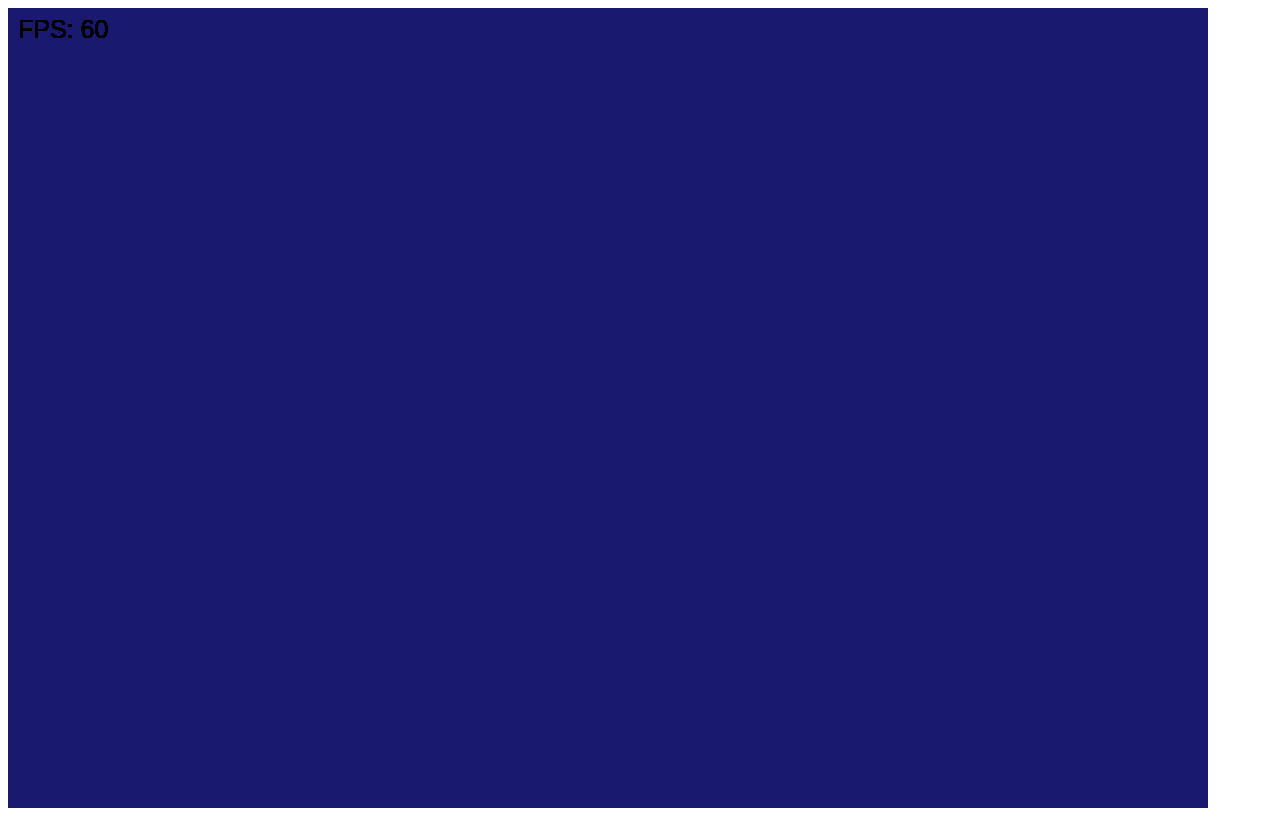
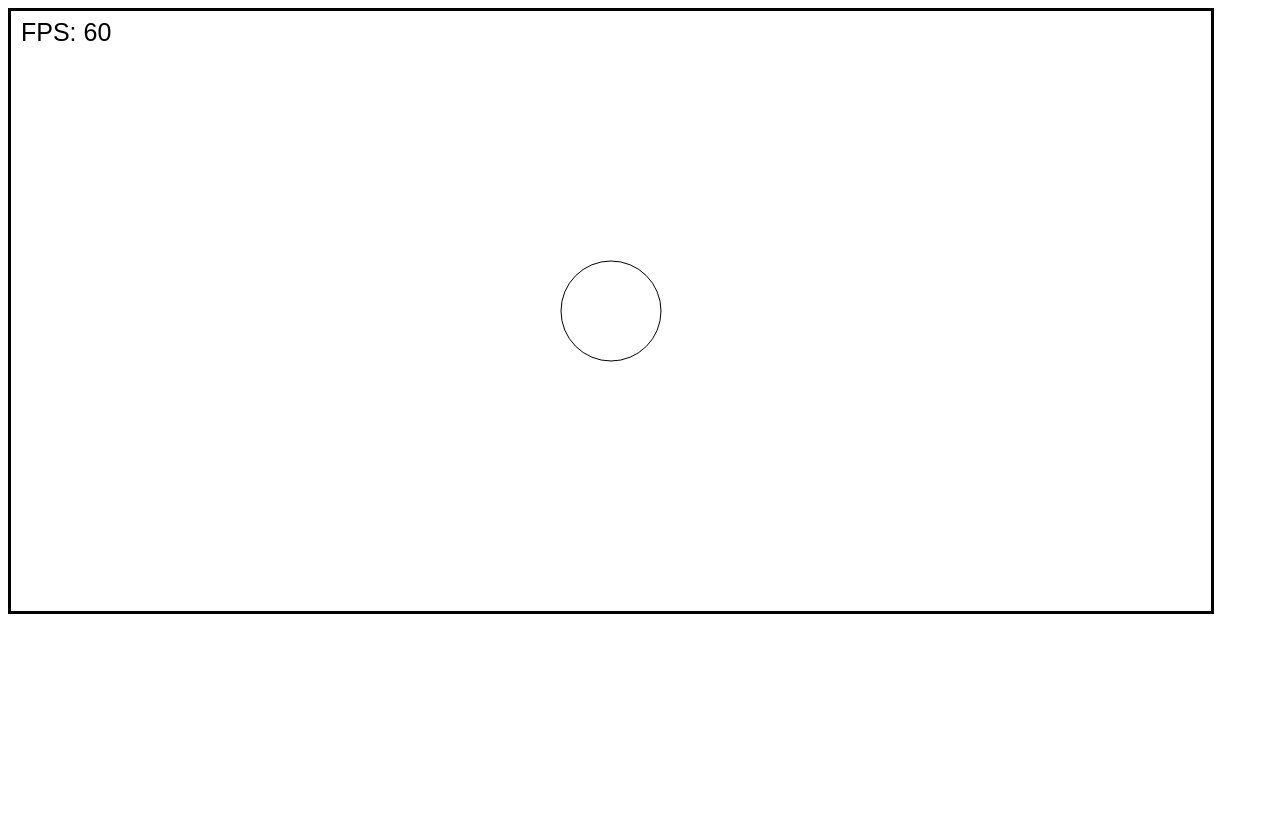
Before and after one commit to LucaCoduriV/physicsEngine, a plain HTML site: page index.html in a window 1280 px wide. Drawn offline with Linux system fonts and the light colour scheme.

Commit message:
Création de l'objet circle

```diff
--- a/game.js
+++ b/game.js
@@ -8,11 +8,16 @@
 //todo adapter la vitesse en fonction de la taille du canevas
 
 class Game{
+    static canvas = document.getElementById("canvas");
+    static ctx = Game.canvas.getContext("2d");
+    circle;
     constructor(){
         this.load();
+
     }
 
     load(){
+        this.circle = new Circle(Game.ctx,600,300,5,5, 50 );
     }
 
     start(){
@@ -20,6 +25,19 @@ class Game{
     }
 
     draw(secondsPassed) {
+        Game.ctx.save();
+        Game.ctx.fillStyle = "rgb(255,255,255)";
+        Game.ctx.fillRect(0,0,1200,600);
+        Game.ctx.restore();
+////////////////////////////////////////////////////////////////////
+        this.circle.draw();
+
+
+
+
+
+
+//////////////////////////////////////////////////////////////////////
         this.drawFPS(secondsPassed);
     }
 
@@ -55,9 +73,9 @@ class Game{
     drawFPS(secondsPassed) {
         let fps = Math.round(1 / secondsPassed);
         //Draw number to the screen
-        ctx.font = '25px Arial';
-        ctx.fillStyle = 'black';
-        ctx.fillText("FPS: " + fps, 10, 30);
+        Game.ctx.font = '25px Arial';
+        Game.ctx.fillStyle = 'black';
+        Game.ctx.fillText("FPS: " + fps, 10, 30);
     }
 
 }
--- a/index.html
+++ b/index.html
@@ -5,9 +5,10 @@
     <title>Tower Defense</title>
 </head>
 <body>
-<canvas id="canvas" height="800px" width="1200px" style=" background-color:midnightblue" >Your browser do not suport HTML5</canvas>
+<canvas id="canvas" height="600px" width="1200px" style="border:black 3px solid; background-color:midnightblue" >Your browser do not suport HTML5</canvas>
 </body>
 
+<script src="objects.js"></script>
 <script src="engine.js"></script>
 <script src="game.js"></script>
 <script src="init.js"></script>
--- a/init.js
+++ b/init.js
@@ -1,21 +1,8 @@
-let canvas;
-let ctx;
 let lastRender = 0;
 let game = new Game();
 
 
 //quand la page à chargé tous ses fichiers.
 window.onload = function () {
-    init();
+    game.start();
 }
-
-//Function qui se chargera d'executer toutes les autres fonctions
-function init() {
-    canvas = document.getElementById("canvas");
-    ctx = canvas.getContext("2d");
-
-    console.log("sprites loaded");
-
-    game.start();
-
-}
--- /dev/null
+++ b/objects.js
@@ -0,0 +1,67 @@
+//Les objets sont dessiner depuis leur centre
+
+class vector{
+    constructor(){
+
+    }
+    static intersectCircleCircle(x1,y1,r1,x2,y2,r2){
+        let dist = vector.getDistanceBetweenTwoPoints(x1,y1,x2,y1);
+        if(dist <= r1 + r2){
+
+        }
+    }
+
+
+    static getNormalizeVector(){
+
+    }
+
+    static intersectRectRect(){
+
+    }
+
+
+
+    static getDistanceBetweenTwoPoints(x1, y1, x2, y2) {
+        return Math.sqrt(Math.pow(x2 - x1, 2) + Math.pow(y2 - y1, 2));
+    }
+
+}
+
+class GameObjects{
+    gameObjects
+    constructor(context, x, y, velocityX, velocityY, mass = 0){
+        this.context = context;
+        this.x = x;
+        this.y = y;
+        this.vx = velocityX;
+        this.vy = velocityY;
+        this.mass = mass;
+        this.isColliding = false;
+    }
+    static addToWorld(object){
+
+    }
+}
+
+class Circle extends GameObjects{
+    constructor(context, x, y, velocityX, velocityY, radius, mass = 0, ){
+        super(context, x, y, velocityX, velocityY, mass);
+        this.radius = radius;
+    }
+
+    draw(){
+        this.context.save();
+        this.context.strokeStyle = "rgb(0,0,0)";
+        this.context.strokeWidth = 10;
+        this.context.beginPath();
+        this.context.arc(this.x, this.y, this.radius, 0, 2 * Math.PI);
+        this.context.stroke();
+        this.context.restore();
+    }
+
+    update(){
+
+
+    }
+}
```
